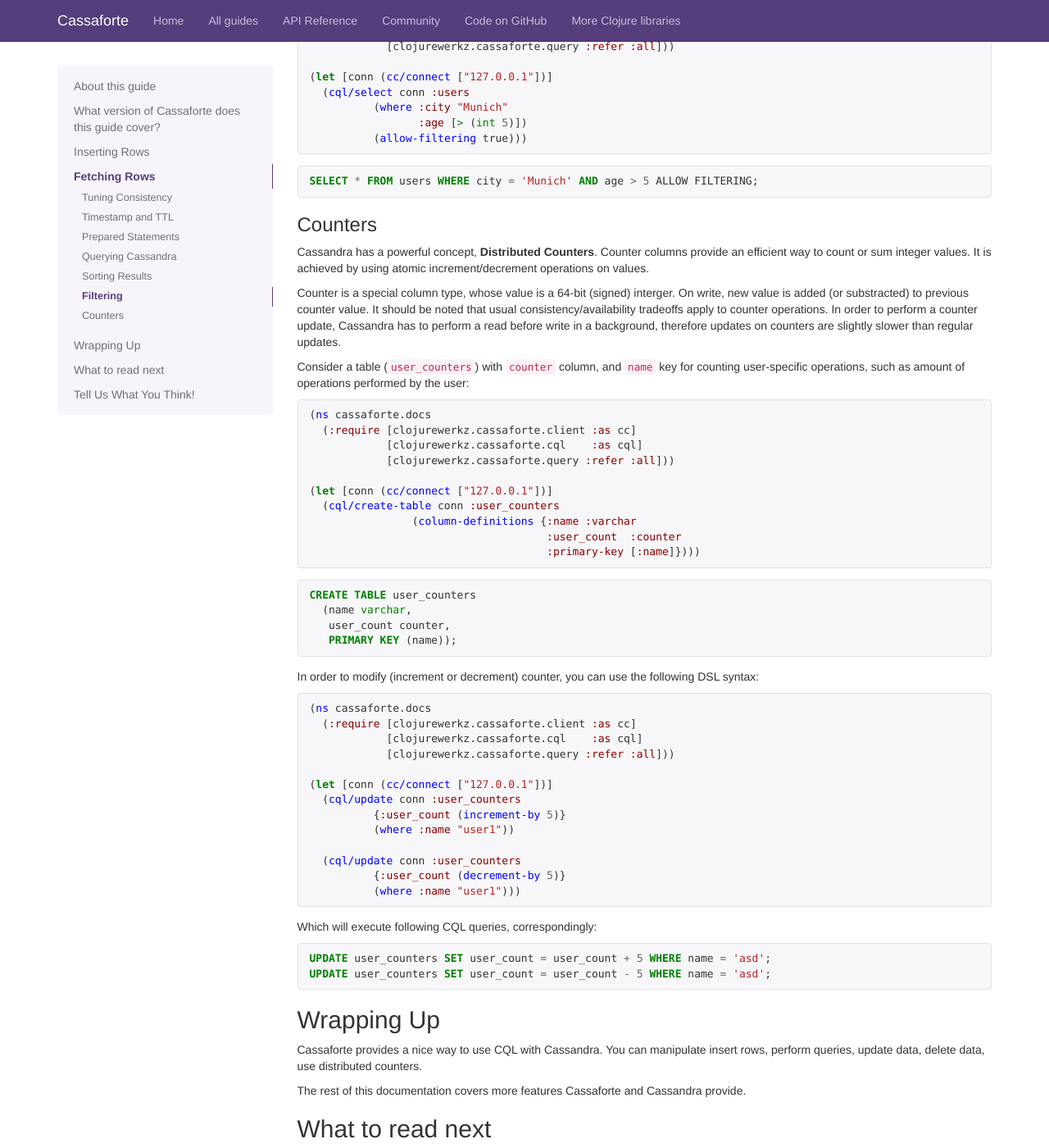
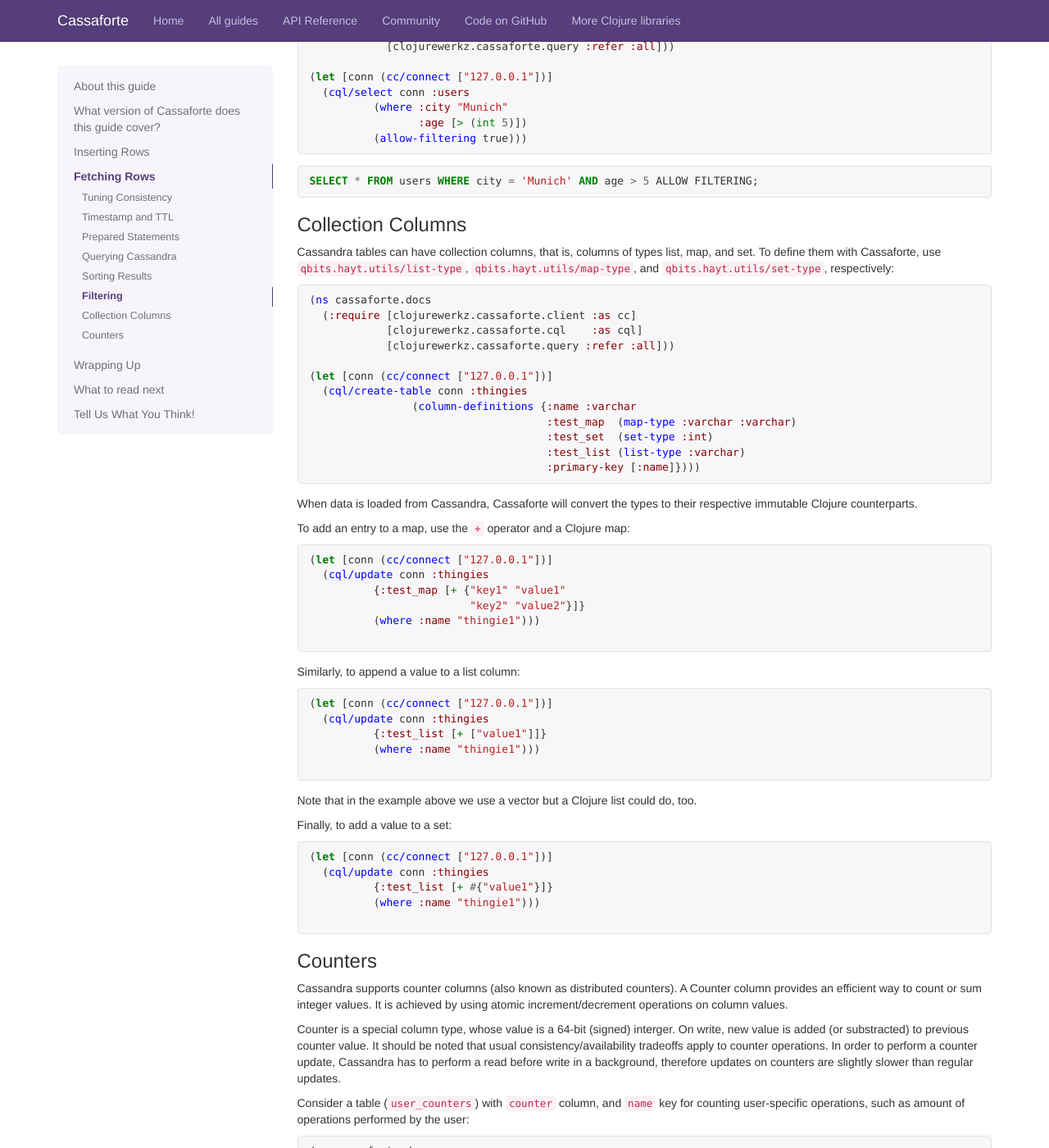
Before and after one commit to clojurewerkz/cassaforte.docs, a Jekyll site: the page built from articles/cql.md, in a window 1280 px wide and 1400 px high, scrolled down 13422 px. Shown: the whole window at 82% size. Built offline with Jekyll 4.4.1, drawn with Linux system fonts in a browser that asks for light colours; some web fonts are replaced; Markdown is read by kramdown in place of the engine named in the settings.

Commit message:
Document basic collection operations

````diff
--- a/articles/cql.md
+++ b/articles/cql.md
@@ -28,7 +28,7 @@ This guide covers Cassaforte 2.0 (including preview releases).
 
 Consider the following table:
 
-```clj
+``` clojure
 (ns cassaforte.docs
   (:require [clojurewerkz.cassaforte.client :as cc]
             [clojurewerkz.cassaforte.cql    :as cql]
@@ -52,7 +52,7 @@ CREATE TABLE users
 
 To insert a row in a table, use `clojurewerkz.cassaforte.cql/insert`:
 
-```clj
+``` clojure
 (ns cassaforte.docs
   (:require [clojurewerkz.cassaforte.client :as cc]
             [clojurewerkz.cassaforte.cql    :as cql]))
@@ -96,7 +96,7 @@ INSERT INTO "users" (name, city, age) VALUES ('Sam', 'San Francisco', 21);
 
 Most straightforward thing is to select all users:
 
-```clj
+``` clojure
 (ns cassaforte.docs
   (:require [clojurewerkz.cassaforte.client :as cc]
             [clojurewerkz.cassaforte.cql    :as cql]
@@ -118,7 +118,7 @@ SELECT * FROM "users";
 
 Next, query a user by name:
 
-```clj
+``` clojure
 (ns cassaforte.docs
   (:require [clojurewerkz.cassaforte.client :as cc]
             [clojurewerkz.cassaforte.cql    :as cql]
@@ -138,7 +138,7 @@ SELECT * FROM "users" WHERE name = 'Alex';
 
 Next, query for rows that match any of the values given in a vector (so so-called `IN` query):
 
-```clj
+``` clojure
 (ns cassaforte.docs
   (:require [clojurewerkz.cassaforte.client :as cc]
             [clojurewerkz.cassaforte.cql    :as cql]
@@ -161,7 +161,7 @@ Sorting and range queries in Cassandra have limitations compared to
 relational databases. Sorting is only possible when partition key is restricted by either
 exact match or `IN`. For example, having these `user_posts`:
 
-```clj
+``` clojure
 (ns cassaforte.docs
   (:require [clojurewerkz.cassaforte.client :as cc]
             [clojurewerkz.cassaforte.cql    :as cql]))
@@ -177,7 +177,7 @@ You can't sort all the posts by post_id. But if you say that you want
 to get all the posts from user Alex and sort them by `post_id`, it's
 possible:
 
-```clj
+``` clojure
 (ns cassaforte.docs
   (:require [clojurewerkz.cassaforte.client :as cc]
             [clojurewerkz.cassaforte.cql    :as cql]
@@ -206,7 +206,7 @@ SELECT post_id FROM "user_posts"
 
 Finally, you can use range queries to get a slice of data:
 
-```clj
+``` clojure
 (ns cassaforte.docs
   (:require [clojurewerkz.cassaforte.client :as cc]
             [clojurewerkz.cassaforte.cql    :as cql]
@@ -234,7 +234,7 @@ SELECT post_id FROM "user_posts"
 
 In order to limit results of your query, use `limit` clause:
 
-```clj
+``` clojure
 (ns cassaforte.docs
   (:require [clojurewerkz.cassaforte.client :as cc]
             [clojurewerkz.cassaforte.cql    :as cql]
@@ -288,7 +288,7 @@ The values used are application-specific.
 
 Following operation will be performed with consistenct level of `:one`:
 
-```clj
+``` clojure
 (ns cassaforte.docs
   (:require [clojurewerkz.cassaforte.client :as cc]
             [clojurewerkz.cassaforte.cql    :as cql]
@@ -318,7 +318,7 @@ You can see `timestamp` value set by Cassandra for every column in a
 row. In order to make a write with manually set timestamp, you should
 use `(using :timestamp)` clause in your query:
 
-```clj
+``` clojure
 (ns cassaforte.docs
   (:require [clojurewerkz.cassaforte.client :as cc]
             [clojurewerkz.cassaforte.cql    :as cql]
@@ -346,7 +346,7 @@ You can also specify optional TTL (Time To Live) for column values. If
 you do so, column values will expire after specified amount of time.
 
 
-```clj
+``` clojure
 (ns cassaforte.docs
   (:require [clojurewerkz.cassaforte.client :as cc]
             [clojurewerkz.cassaforte.cql    :as cql]
@@ -392,7 +392,7 @@ INSERT INTO users (name, city, age) VALUES (?, ?, ?);
 
 In order to execute a prepared query, you can use `client/execute` function:
 
-```clj
+``` clojure
 (client/execute
  (client/as-prepared "INSERT INTO users (name, city, age) VALUES (?, ?, ?);"
                      "Alex" "Munich" (int 19))
@@ -404,7 +404,7 @@ against the cluster. However, we provide a higher-level API for working with pre
 You can wrap any query from `cql` namespace into `client/prepared`, which will execute query as
 prepared one:
 
-```clj
+``` clojure
 (client/prepared
  (insert :users {:name "Alex" :city "Munich" :age (int 19)}))
 ```
@@ -442,7 +442,7 @@ INSERT INTO "users" (name, city, age) VALUES ('Sam', 'San Francisco', 21);
 
 Most straightforward thing is to select all users:
 
-```clj
+``` clojure
 (ns cassaforte.docs
   (:require [clojurewerkz.cassaforte.client :as cc]
             [clojurewerkz.cassaforte.cql    :as cql]
@@ -464,7 +464,7 @@ SELECT * FROM "users";
 
 Next, query a user by name:
 
-```clj
+``` clojure
 (ns cassaforte.docs
   (:require [clojurewerkz.cassaforte.client :as cc]
             [clojurewerkz.cassaforte.cql    :as cql]
@@ -484,7 +484,7 @@ SELECT * FROM "users" WHERE name = 'Alex';
 
 Next, query for rows that match any of the values given in a vector (so so-called `IN` query):
 
-```clj
+``` clojure
 (ns cassaforte.docs
   (:require [clojurewerkz.cassaforte.client :as cc]
             [clojurewerkz.cassaforte.cql    :as cql]
@@ -507,7 +507,7 @@ Sorting and range queries in Cassandra have limitations compared to
 relational databases. Sorting is only possible when partition key is restricted by either
 exact match or `IN`. For example, having these `user_posts`:
 
-```clj
+``` clojure
 (ns cassaforte.docs
   (:require [clojurewerkz.cassaforte.client :as cc]
             [clojurewerkz.cassaforte.cql    :as cql]))
@@ -523,7 +523,7 @@ You can't sort all the posts by post_id. But if you say that you want
 to get all the posts from user Alex and sort them by `post_id`, it's
 possible:
 
-```clj
+``` clojure
 (ns cassaforte.docs
   (:require [clojurewerkz.cassaforte.client :as cc]
             [clojurewerkz.cassaforte.cql    :as cql]
@@ -552,7 +552,7 @@ SELECT post_id FROM "user_posts"
 
 Finally, you can use range queries to get a slice of data:
 
-```clj
+``` clojure
 (ns cassaforte.docs
   (:require [clojurewerkz.cassaforte.client :as cc]
             [clojurewerkz.cassaforte.cql    :as cql]
@@ -580,7 +580,7 @@ SELECT post_id FROM "user_posts"
 
 In order to limit results of your query, use `limit` clause:
 
-```clj
+``` clojure
 (ns cassaforte.docs
   (:require [clojurewerkz.cassaforte.client :as cc]
             [clojurewerkz.cassaforte.cql    :as cql]
@@ -614,7 +614,7 @@ token.
 
 To demonstrate, consider the following table:
 
-```clj
+``` clojure
 (ns cassaforte.docs
   (:require [clojurewerkz.cassaforte.client :as cc]
             [clojurewerkz.cassaforte.cql    :as cql]
@@ -634,7 +634,7 @@ CREATE TABLE users (age int, name varchar, city varchar, PRIMARY KEY (name));
 
 Add 100 entries to it:
 
-```clj
+``` clojure
 (ns cassaforte.docs
   (:require [clojurewerkz.cassaforte.client :as cc]
             [clojurewerkz.cassaforte.cql    :as cql]
@@ -647,7 +647,7 @@ Add 100 entries to it:
 
 Get the first page:
 
-```clj
+``` clojure
 (ns cassaforte.docs
   (:require [clojurewerkz.cassaforte.client :as cc]
             [clojurewerkz.cassaforte.cql    :as cql]
@@ -670,7 +670,7 @@ key value in that case) of the last user in the resulting
 collection. Say the value was `name_53`. In order to get the next
 __page__, you should use `token` function:
 
-```clj
+``` clojure
 (ns cassaforte.docs
   (:require [clojurewerkz.cassaforte.client :as cc]
             [clojurewerkz.cassaforte.cql    :as cql]
@@ -694,7 +694,7 @@ implement the algorithm described above.
 In the example below, we iterate over `users` collection, using `name`
 as a partition key, and get `10` results per page:
 
-```clj
+``` clojure
 (ns cassaforte.docs
   (:require [clojurewerkz.cassaforte.client :as cc]
             [clojurewerkz.cassaforte.cql    :as cql]
@@ -718,7 +718,7 @@ Consider a `tv_series` table, which will use a
 compound key. Partition key will be `series_title`, `episode_id` will also be
 part of the key:
 
-```clj
+``` clojure
 (ns cassaforte.docs
   (:require [clojurewerkz.cassaforte.client :as cc]
             [clojurewerkz.cassaforte.cql    :as cql]
@@ -741,7 +741,7 @@ CREATE TABLE tv_series (episode_title text,
 
 Populate the table:
 
-```clj
+``` clojure
 (ns cassaforte.docs
   (:require [clojurewerkz.cassaforte.client :as cc]
             [clojurewerkz.cassaforte.cql    :as cql]
@@ -758,7 +758,7 @@ If you lock partition key by using equality `WHERE series_title =
 'Simpsons')`, you can perform range queries on `episode_id` (which is
 a second part of compound key):
 
-```clj
+``` clojure
 (ns cassaforte.docs
   (:require [clojurewerkz.cassaforte.client :as cc]
             [clojurewerkz.cassaforte.cql    :as cql]
@@ -778,7 +778,7 @@ In the same manner, you can use `>=`, `>`, `<` and `<=` operators for
 performing range queries. In addition, you can query for a closed
 range (__from__ .. __to__):
 
-```clj
+``` clojure
 (ns cassaforte.docs
   (:require [clojurewerkz.cassaforte.client :as cc]
             [clojurewerkz.cassaforte.cql    :as cql]
@@ -801,7 +801,7 @@ When partition key is used in query condition, you can also run
 queries with `ORDER BY` clause, which will order results by any part
 of the key except for the partition key:
 
-```clj
+``` clojure
 (ns cassaforte.docs
   (:require [clojurewerkz.cassaforte.client :as cc]
             [clojurewerkz.cassaforte.cql    :as cql]
@@ -841,7 +841,7 @@ CREATE TABLE users
    PRIMARY KEY (name));
 ```
 
-```clj
+``` clojure
 (ns cassaforte.docs
   (:require [clojurewerkz.cassaforte.client :as cc]
             [clojurewerkz.cassaforte.cql    :as cql]
@@ -860,7 +860,7 @@ CREATE INDEX ON users (city);
 Now, it is possible to query for all users of certain `age` living in a certain `city` using
 `ALLOW FILTERING` clause:
 
-```clj
+``` clojure
 (ns cassaforte.docs
   (:require [clojurewerkz.cassaforte.client :as cc]
             [clojurewerkz.cassaforte.cql    :as cql]
@@ -877,12 +877,71 @@ Now, it is possible to query for all users of certain `age` living in a certain
 SELECT * FROM users WHERE city = 'Munich' AND age > 5 ALLOW FILTERING;
 ```
 
+### Collection Columns
+
+Cassandra tables can have collection columns, that is, columns
+of types list, map, and set. To define them with Cassaforte, use
+`qbits.hayt.utils/list-type`, `qbits.hayt.utils/map-type`,
+and `qbits.hayt.utils/set-type`, respectively:
+
+``` clojure
+(ns cassaforte.docs
+  (:require [clojurewerkz.cassaforte.client :as cc]
+            [clojurewerkz.cassaforte.cql    :as cql]
+            [clojurewerkz.cassaforte.query :refer :all]))
+
+(let [conn (cc/connect ["127.0.0.1"])]
+  (cql/create-table conn :thingies
+                (column-definitions {:name :varchar
+                                     :test_map  (map-type :varchar :varchar)
+                                     :test_set  (set-type :int)
+                                     :test_list (list-type :varchar)
+                                     :primary-key [:name]})))
+```
+
+When data is loaded from Cassandra, Cassaforte will convert the types to
+their respective immutable Clojure counterparts.
+
+To add an entry to a map, use the `+` operator and a Clojure map:
+
+``` clojure
+(let [conn (cc/connect ["127.0.0.1"])]
+  (cql/update conn :thingies
+          {:test_map [+ {"key1" "value1"
+                         "key2" "value2"}]}
+          (where :name "thingie1")))
+
+```
+
+Similarly, to append a value to a list column:
+
+``` clojure
+(let [conn (cc/connect ["127.0.0.1"])]
+  (cql/update conn :thingies
+          {:test_list [+ ["value1"]]}
+          (where :name "thingie1")))
+
+```
+
+Note that in the example above we use a vector but a Clojure list could
+do, too.
+
+Finally, to add a value to a set:
+
+``` clojure
+(let [conn (cc/connect ["127.0.0.1"])]
+  (cql/update conn :thingies
+          {:test_list [+ #{"value1"}]}
+          (where :name "thingie1")))
+
+```
+
 
 ### Counters
 
-Cassandra has a powerful concept, __Distributed Counters__. Counter
-columns provide an efficient way to count or sum integer values. It is
-achieved by using atomic increment/decrement operations on values.
+Cassandra supports counter columns (also known as distributed counters). A Counter
+column provides an efficient way to count or sum integer values. It is
+achieved by using atomic increment/decrement operations on column values.
 
 Counter is a special column type, whose value is a 64-bit (signed)
 interger. On write, new value is added (or substracted) to previous
@@ -896,7 +955,7 @@ Consider a table (`user_counters`) with `counter` column, and `name` key
 for counting user-specific operations, such as amount of operations
 performed by the user:
 
-```clj
+``` clojure
 (ns cassaforte.docs
   (:require [clojurewerkz.cassaforte.client :as cc]
             [clojurewerkz.cassaforte.cql    :as cql]
@@ -919,7 +978,7 @@ CREATE TABLE user_counters
 In order to modify (increment or decrement) counter, you can use the
 following DSL syntax:
 
-```clj
+``` clojure
 (ns cassaforte.docs
   (:require [clojurewerkz.cassaforte.client :as cc]
             [clojurewerkz.cassaforte.cql    :as cql]
````
